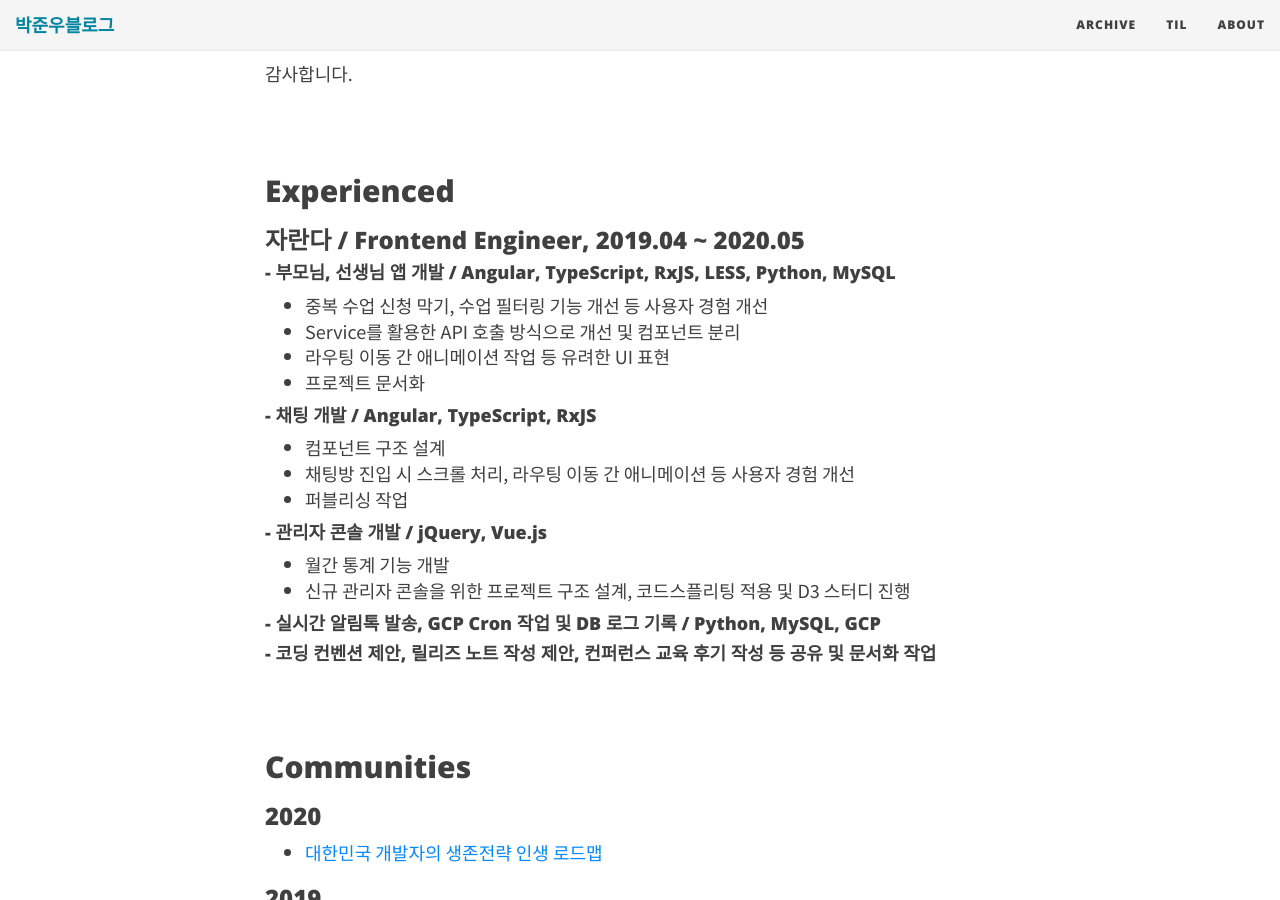
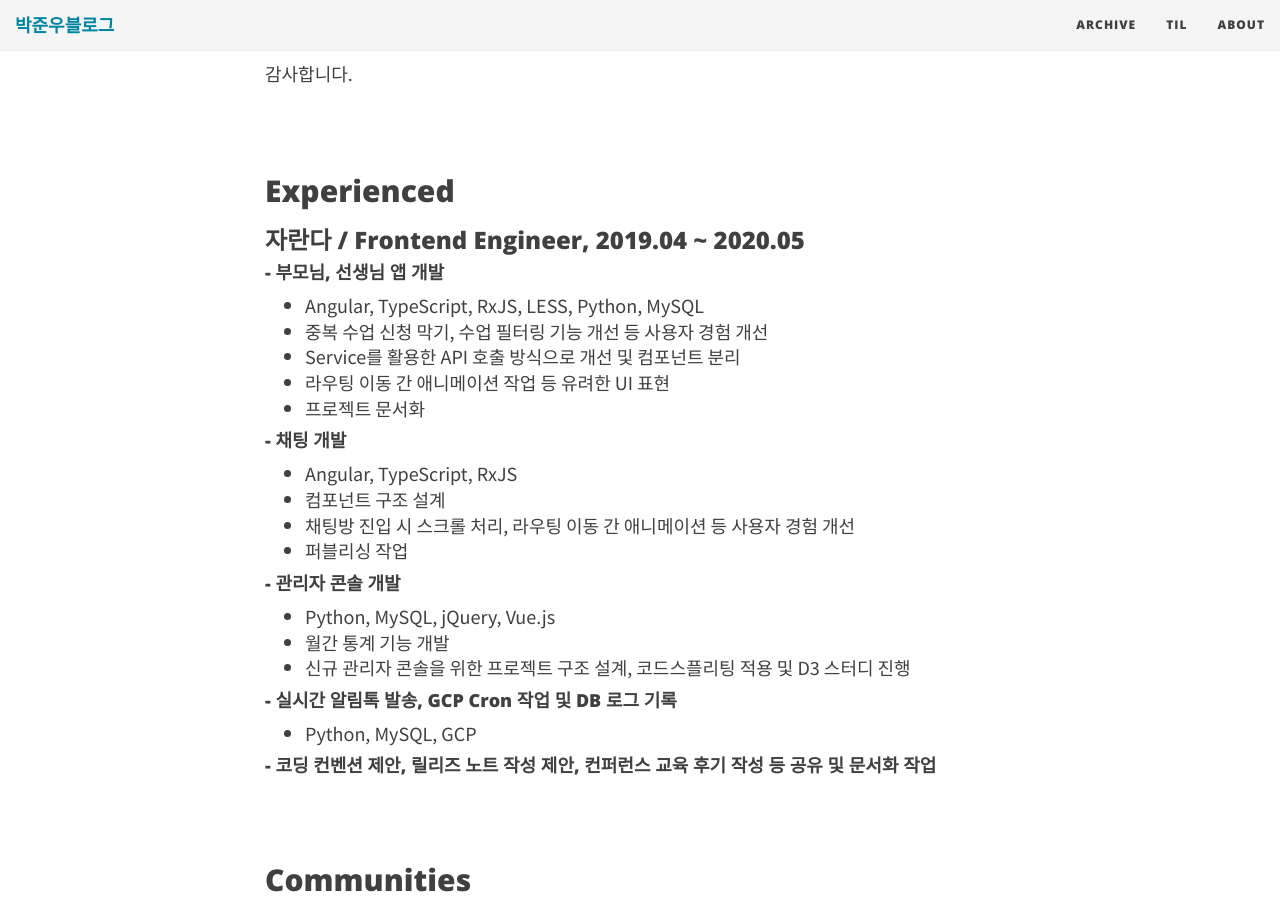
Before and after one commit to JUNWOO45/junwoo45.github.io.archived, a Jekyll site: the page built from aboutme.md, in a window 1280 px wide and 900 px high, scrolled down 906 px. Built offline with Jekyll 4.4.1, drawn with Linux system fonts in a browser that asks for light colours; nearby versions of some CDN libraries.

Commit message:
style:about 페이지 개선

```diff
--- a/aboutme.md
+++ b/aboutme.md
@@ -37,22 +37,26 @@ subtitle: 프론트엔드 개발자 박준우입니다.
 <!-- - [Jaranda](https://jaranda.kr/){:target="_blank"} (Frontend Engineer, 2019.04 ~ ) -->
 ### 자란다 / Frontend Engineer, 2019.04 ~ 2020.05
 
-#### - 부모님, 선생님 앱 개발 / Angular, TypeScript, RxJS, LESS, Python, MySQL
+#### - 부모님, 선생님 앱 개발
+- Angular, TypeScript, RxJS, LESS, Python, MySQL
 - 중복 수업 신청 막기, 수업 필터링 기능 개선 등 사용자 경험 개선
 - Service를 활용한 API 호출 방식으로 개선 및 컴포넌트 분리
 - 라우팅 이동 간 애니메이션 작업 등 유려한 UI 표현
 - 프로젝트 문서화
 
-#### - 채팅 개발 / Angular, TypeScript, RxJS
+#### - 채팅 개발
+- Angular, TypeScript, RxJS
 - 컴포넌트 구조 설계
 - 채팅방 진입 시 스크롤 처리, 라우팅 이동 간 애니메이션 등 사용자 경험 개선
 - 퍼블리싱 작업
 
-#### - 관리자 콘솔 개발 / jQuery, Vue.js
+#### - 관리자 콘솔 개발
+- Python, MySQL, jQuery, Vue.js
 - 월간 통계 기능 개발
 - 신규 관리자 콘솔을 위한 프로젝트 구조 설계, 코드스플리팅 적용 및 D3 스터디 진행
 
-#### - 실시간 알림톡 발송, GCP Cron 작업 및 DB 로그 기록 / Python, MySQL, GCP
+#### - 실시간 알림톡 발송, GCP Cron 작업 및 DB 로그 기록
+- Python, MySQL, GCP
 
 #### - 코딩 컨벤션 제안, 릴리즈 노트 작성 제안, 컨퍼런스 교육 후기 작성 등 공유 및 문서화 작업
 
```
